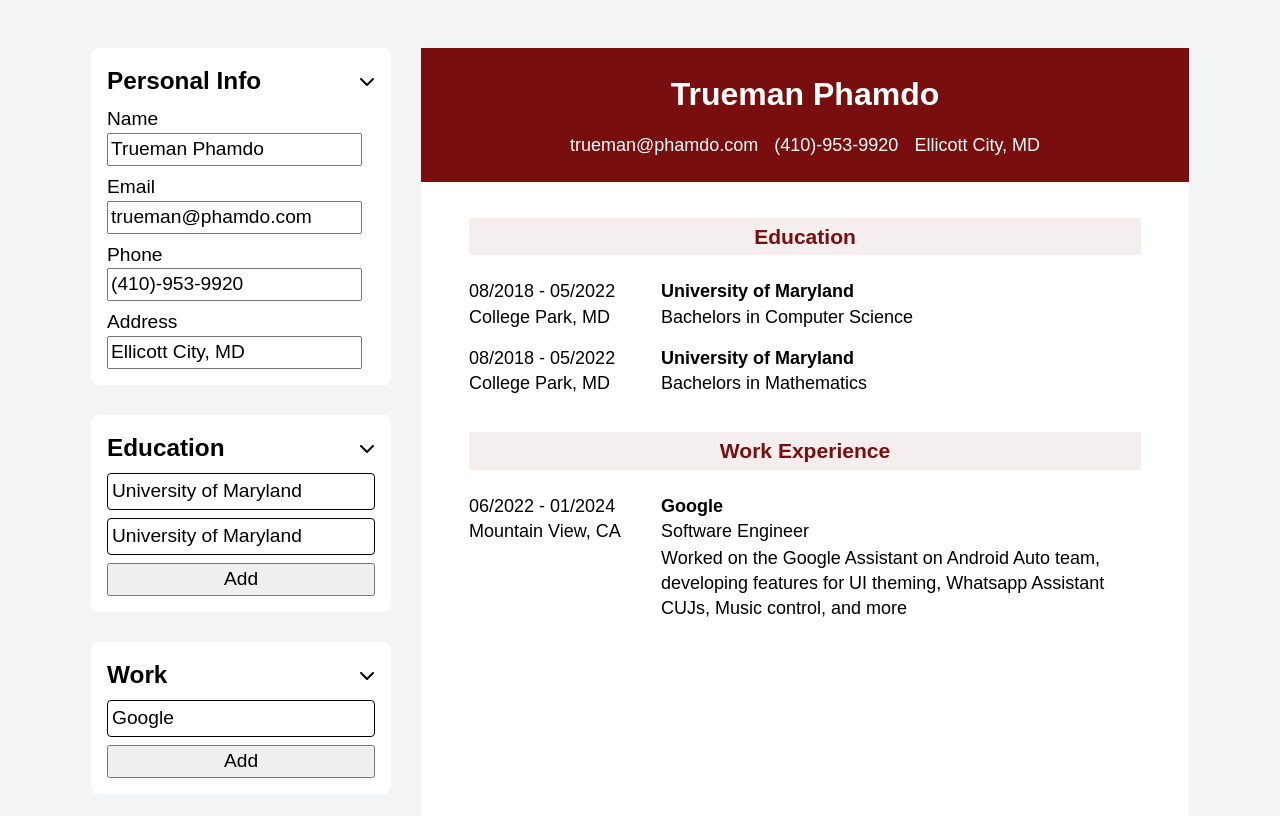
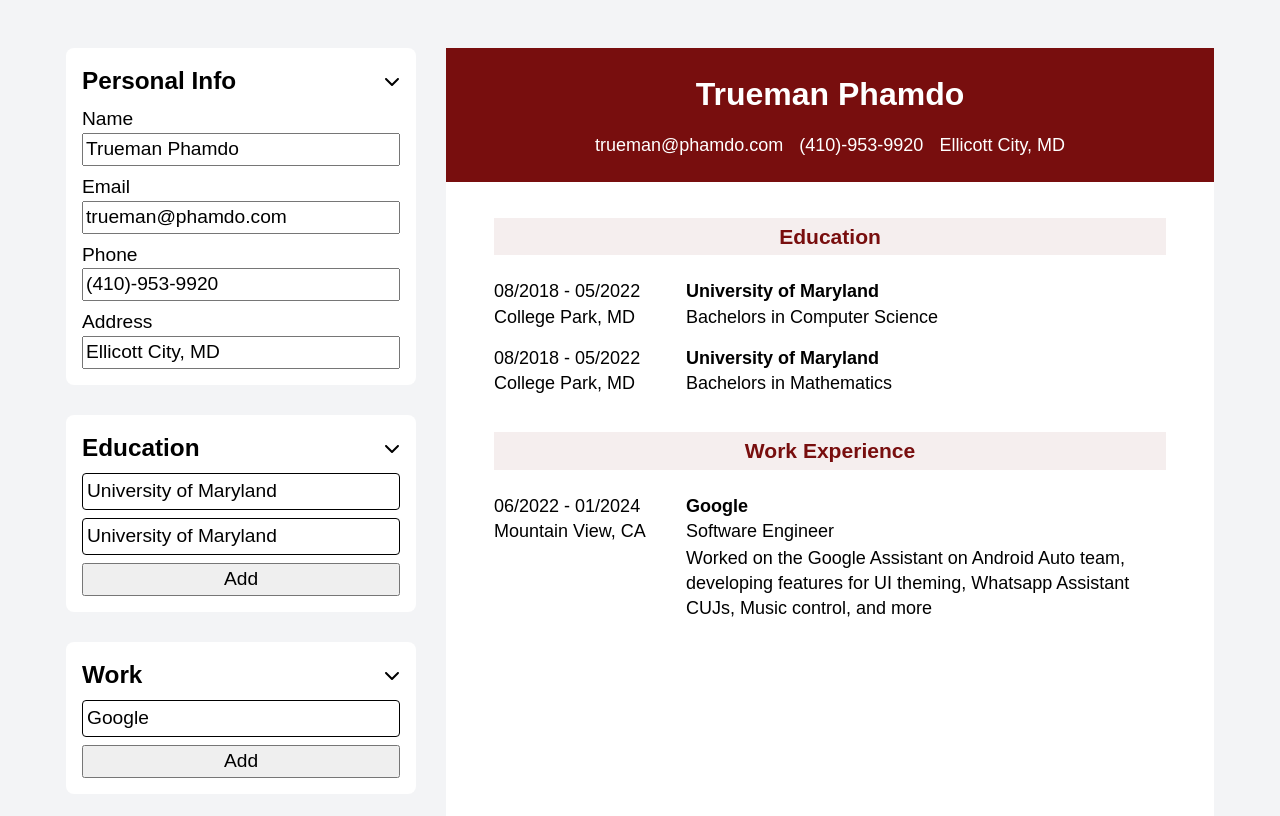
Before and after one commit to tphamdo/cv, a React (Vite) app: page / in a window 1280 px wide. Shown: the top 816 px of the page. Built offline with nearby package versions, Linux system fonts and the light colour scheme.

Commit message:
Remove delete button on new education/work entry

```diff
--- a/package.json
+++ b/package.json
@@ -15,6 +15,7 @@
     "@fortawesome/free-regular-svg-icons": "^6.6.0",
     "@fortawesome/free-solid-svg-icons": "^6.6.0",
     "@fortawesome/react-fontawesome": "^0.2.2",
+    "lodash": "^4.17.21",
     "react": "^18.3.1",
     "react-dom": "^18.3.1",
     "uuid": "^10.0.0"
--- a/src/App.css
+++ b/src/App.css
@@ -13,6 +13,13 @@ button,
 textarea,
 select {
   font: inherit;
+}
+
+svg,
+button,
+input[type='submit'],
+input[type='button'] {
+  cursor: pointer;
 }
 
 :root {
@@ -44,7 +51,7 @@ body {
   padding: 16px;
   margin-bottom: 30px;
   border-radius: 8px;
-  width: 300px;
+  width: 350px;
 }
 
 .card_header {
@@ -62,12 +69,40 @@ body {
   font-size: 1.2rem;
 }
 
+.card input[type='text'],
+.card input[type='tel'],
+.card input[type='email'] {
+  width: 100%;
+}
+
 .card_body {
   margin-top: 8px;
   display: flex;
   flex-direction: column;
   gap: 8px;
   font-size: 1.2rem;
+}
+
+textarea {
+  resize: vertical;
+  height: 100px;
+}
+
+.card_entry {
+  border: 1px solid;
+  border-radius: 4px;
+  cursor: pointer;
+  padding: 4px;
+}
+
+.buttons {
+  display: flex;
+  margin-top: 8px;
+  gap: 4px;
+}
+
+.cancel {
+  margin-left: auto;
 }
 
 .cv {
@@ -99,13 +134,6 @@ body {
   gap: 16px;
 }
 
-svg,
-button,
-input[type='submit'],
-input[type='button'] {
-  cursor: pointer;
-}
-
 .education,
 .work {
   padding: 0px 48px;
@@ -133,15 +161,3 @@ input[type='button'] {
 .description {
   margin-top: 2px;
 }
-
-textarea {
-  resize: vertical;
-  height: 100px;
-}
-
-.card_entry {
-  border: 1px solid;
-  border-radius: 4px;
-  cursor: pointer;
-  padding: 4px;
-}
--- a/src/components/EducationForm.jsx
+++ b/src/components/EducationForm.jsx
@@ -1,3 +1,4 @@
+import _ from 'lodash';
 import Input from './Input.jsx';
 
 function EducationForm({
@@ -7,6 +8,7 @@ function EducationForm({
   handleCancel,
   handleDelete,
 }) {
+  console.log(education);
   return (
     <form onSubmit={handleSubmit}>
       <Input
@@ -41,9 +43,16 @@ function EducationForm({
         }
       />
       <div className="buttons">
-        <input type="button" value="Delete" onClick={handleDelete} />
-        <input type="button" value="Cancel" onClick={handleCancel} />
-        <input type="Submit" value="Submit" />
+        {!_.isEmpty(education) && (
+          <input type="button" value="Delete" onClick={handleDelete} />
+        )}
+        <input
+          type="button"
+          value="Cancel"
+          className="cancel"
+          onClick={handleCancel}
+        />
+        <input type="Submit" />
       </div>
     </form>
   );
--- a/src/components/WorkForm.jsx
+++ b/src/components/WorkForm.jsx
@@ -1,4 +1,5 @@
 import Input from './Input.jsx';
+import _ from 'lodash';
 
 function WorkForm({ work, setWork, handleSubmit, handleCancel, handleDelete }) {
   return (
@@ -35,9 +36,16 @@ function WorkForm({ work, setWork, handleSubmit, handleCancel, handleDelete }) {
         onChange={(e) => setWork({ ...work, description: e.target.value })}
       />
       <div className="buttons">
-        <input type="button" value="Delete" onClick={handleDelete} />
-        <input type="button" value="Cancel" onClick={handleCancel} />
-        <input type="Submit" value="Submit" />
+        {!_.isEmpty(work) && (
+          <input type="button" value="Delete" onClick={handleDelete} />
+        )}
+        <input
+          type="button"
+          value="Cancel"
+          className="cancel"
+          onClick={handleCancel}
+        />
+        <input type="Submit" />
       </div>
     </form>
   );
```
Also changed, not shown: 1 other file (tests, documents, lock files or other folders).
